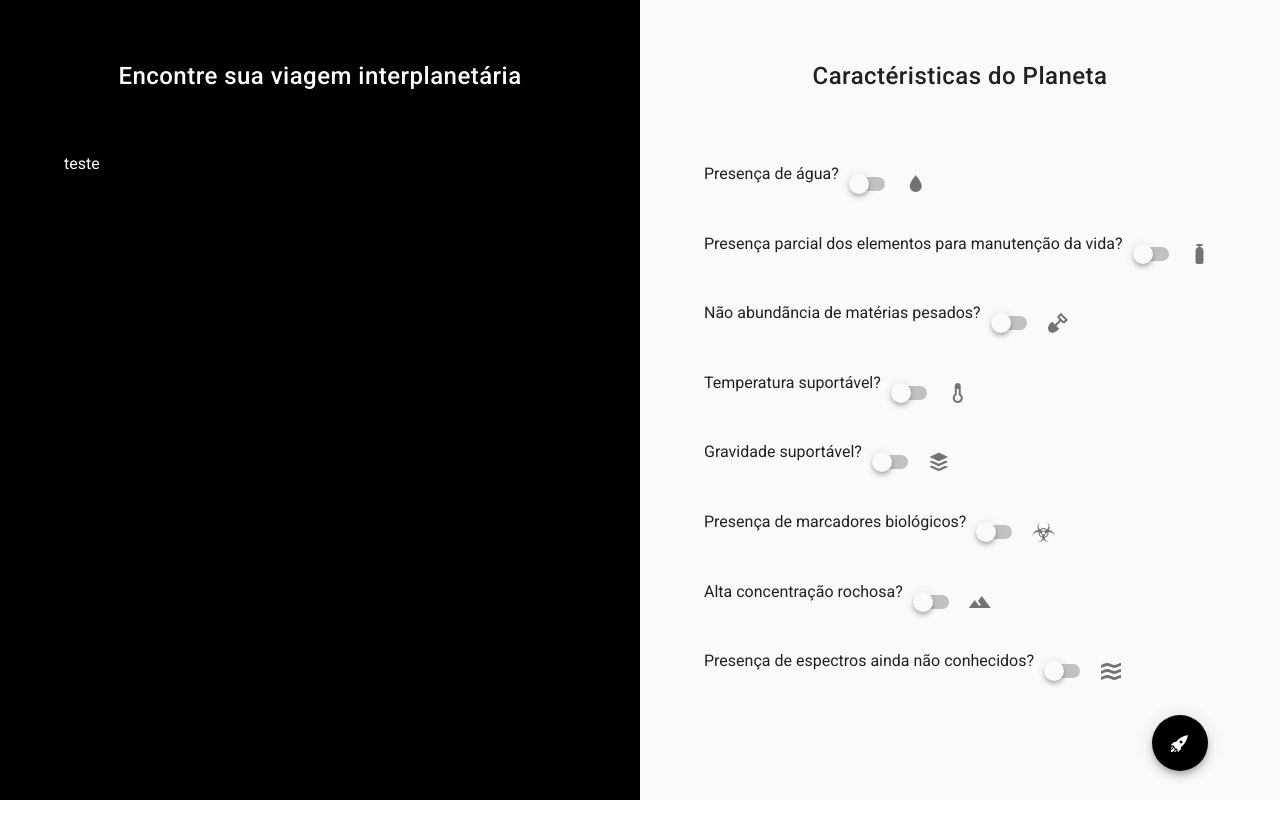
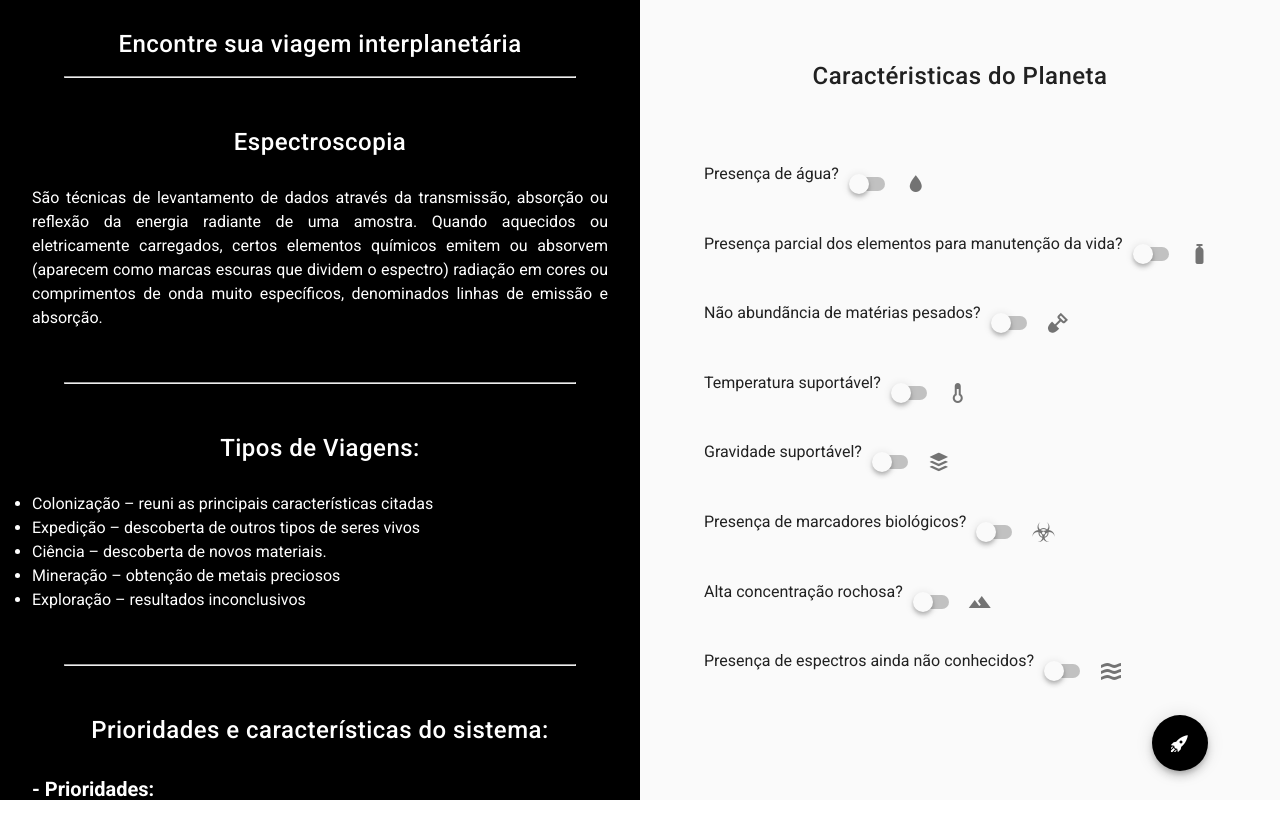
Before and after one commit to arthurvdiniz/find-travel-type-mlp, a Vue app: page /#/ in a window 1280 px wide. Shown: the top 838 px of the page. Before the commit the page ends 800 px from the top, so only its background shows below. Built offline with nearby package versions, Linux system fonts and the light colour scheme.

Commit message:
pagina texto inicial

```diff
--- a/src/assets/style.css
+++ b/src/assets/style.css
@@ -11,7 +11,7 @@
 .main-content .text-info .title {
   width: 100%;
   text-align: center;
-  padding-top: 10%;
+  padding-top: 5%;
   color: white;
   font-size: 24px !important;
 }
@@ -19,7 +19,7 @@
 .main-content .text-info .text {
   width: 100%;
   text-align: justify;
-  padding: 10%;
+  padding: 5%;
   color: white;
   font-size: 16px;
 }
@@ -114,3 +114,17 @@
 /* .component-fade-leave-active below version 2.1.8 */ {
   opacity: 0;
 }
+
+hr{
+  width: 80%;
+  margin: 20px auto;
+}
+
+.fate{
+  width: 100%;
+  text-align: justify;
+  margin-bottom: 10%;
+  color: white;
+  font-size: 20px;
+  font-weight: bold;
+}
--- a/src/components/Content.vue
+++ b/src/components/Content.vue
@@ -2,7 +2,39 @@
   <div class="main-content">
     <div class="text-info">
       <h2 class="title">Encontre sua viagem interplanetária</h2>
-      <p class="text">teste</p>
+      <hr />
+      <h3 class="title"> Espectroscopia</h3>
+      <p class="text">
+        São técnicas de levantamento de dados através da transmissão, absorção ou
+        reflexão da energia radiante de uma amostra. Quando aquecidos ou eletricamente
+        carregados, certos elementos químicos emitem ou absorvem (aparecem como marcas
+        escuras que dividem o espectro) radiação em cores ou comprimentos de onda muito
+        específicos, denominados linhas de emissão e absorção.
+      </p>
+      <hr />
+      <h3 class="title"> Tipos de Viagens:</h3>
+      <ul class="text">
+        <li>Colonização – reuni as principais características citadas </li>
+        <li>Expedição – descoberta de outros tipos de seres vivos</li>
+        <li>Ciência – descoberta de novos materiais.</li>
+        <li>Mineração – obtenção de metais preciosos</li>
+        <li>Exploração – resultados inconclusivos</li>
+      </ul>
+      <hr />
+      <h3 class="title"> Prioridades e características do sistema:</h3>
+      <p class="text">
+        <span class="fate">- Prioridades: <br /></span>
+        Se a IA encontrar mais de uma viagem ideal para uma determinada entrada,
+        a seguinte ordem de prioridade deve ser seguida:<br />
+        * Colonização > Expedição > Ciência > Mineração > Exploração <br />
+        <span class="fate">- Características:</span>
+        <ul>
+          <li>Número de neurônios: 8</li>
+          <li>Porcentagem do dataset utilizado para o treinamento: 90%</li>
+          <li>Método utilizado: </li>
+        </ul>
+
+      </p>
     </div>
     <div class="content">
       <transition name="component-fade" mode="out-in">
```
